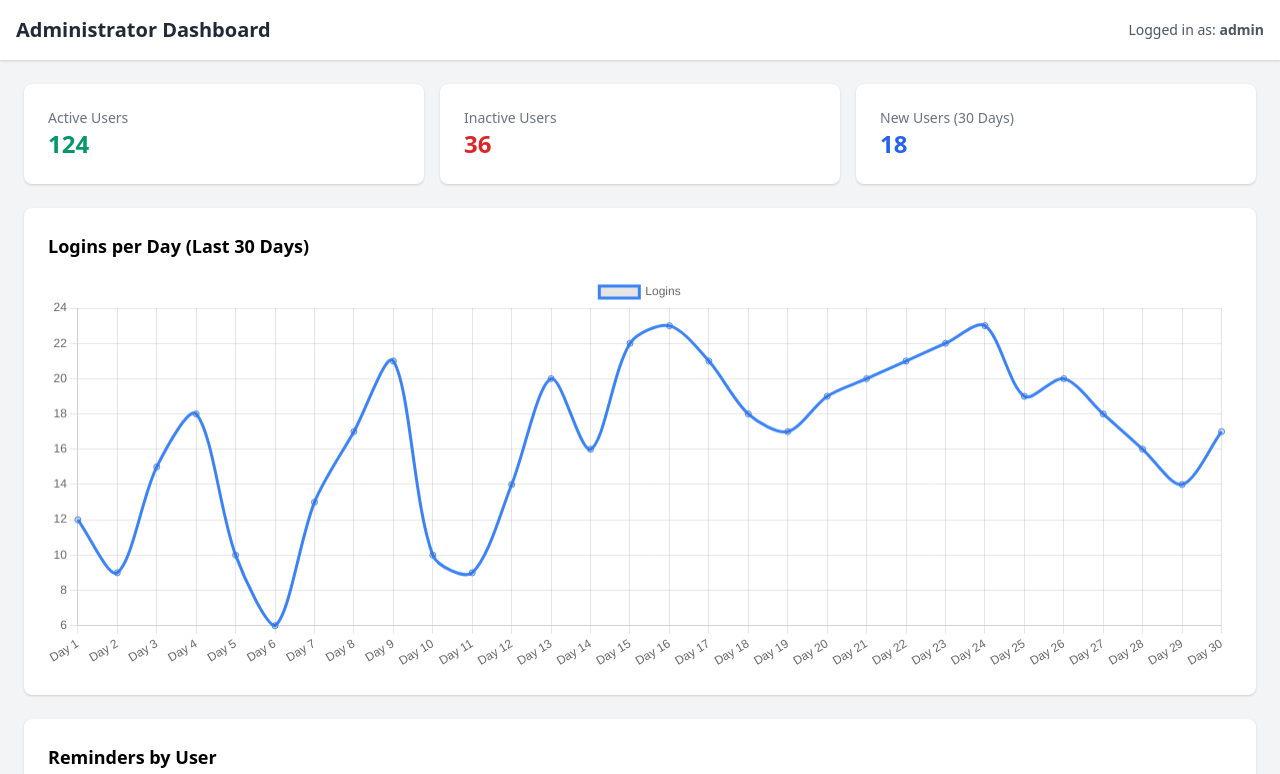
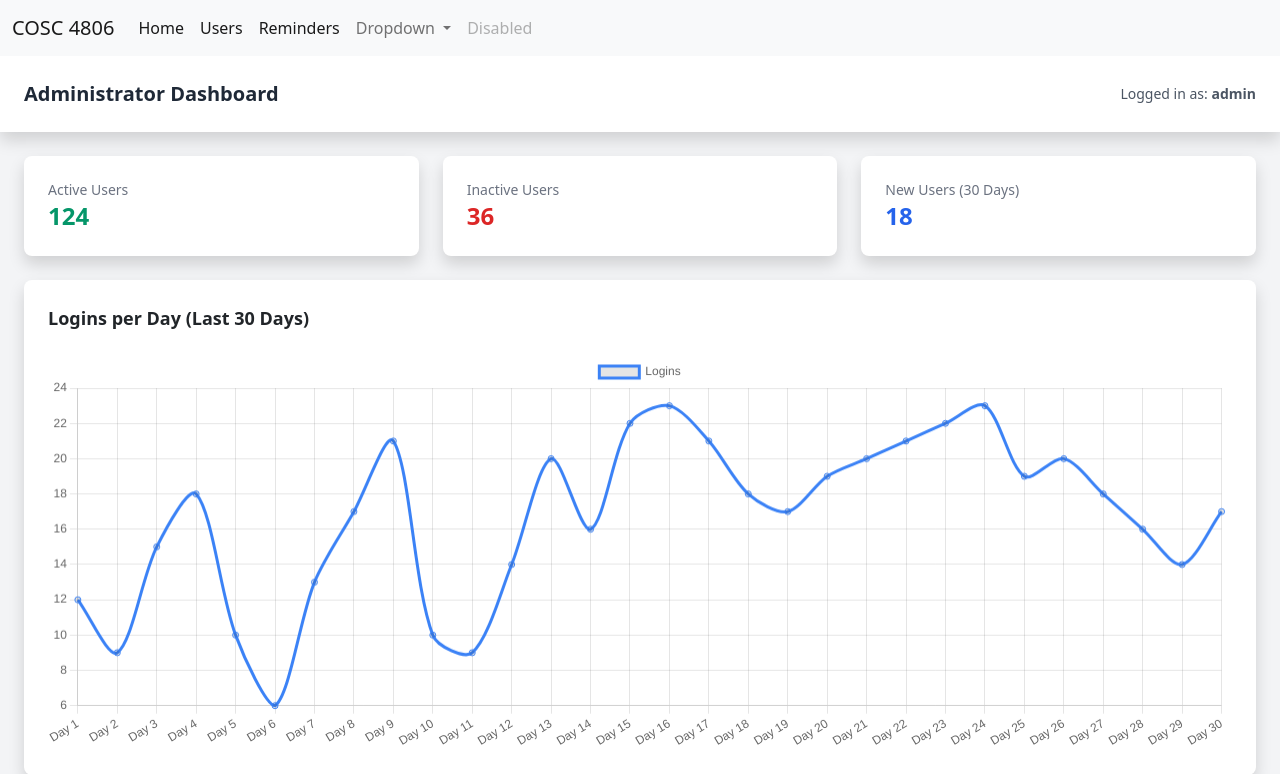
Before and after one commit to lsmasters/cosc-4806-5, a PHP site: page /admin in a window 1280 px wide. Shown: the top 774 px of the page. Run offline with PHP 8.4, Linux system fonts and the light colour scheme; the visitor is signed in with stand-in values (Sample User, id 1); data that the repository does not hold is empty.

Commit message:
Admin home page and users page written along with headerAdmin but navigation bar is not working

```diff
--- a/app/controllers/admin.php
+++ b/app/controllers/admin.php
@@ -7,4 +7,5 @@ class Admin extends Controller {
       die;
     }
 
+
 }
--- a/app/models/Admin.php
+++ b/app/models/Admin.php
@@ -5,4 +5,5 @@ class Admin {
     public function __construct() {
     }
 
+
 }
--- a/app/views/admin/index.php
+++ b/app/views/admin/index.php
@@ -1,3 +1,4 @@
+<?php require_once 'app/views/templates/headerAdmin.php' ?>
 <!DOCTYPE html>
 <html lang="en">
 <head>
@@ -59,6 +60,7 @@
         labels: [...Array(30).keys()].map(i => `Day ${i+1}`),
         datasets: [{
           label: 'Logins',
+          //get data for the last 30 days from file log.log
           data: [12, 9, 15, 18, 10, 6, 13, 17, 21, 10, 9, 14, 20, 16, 22, 23, 21, 18, 17, 19, 20, 21, 22, 23, 19, 20, 18, 16, 14, 17],
           borderColor: 'rgba(59, 130, 246, 1)',
           fill: false,
--- /dev/null
+++ b/app/views/templates/headerAdmin.php
@@ -0,0 +1,52 @@
+<?php
+if (!isset($_SESSION['auth']) && !isset($_SESSION['admin'])) {
+    header('Location: /login');
+}
+?>
+<!DOCTYPE html>
+<html lang="en">
+    <head>
+        <link href="https://cdn.jsdelivr.net/npm/bootstrap@5.1.3/dist/css/bootstrap.min.css" rel="stylesheet" integrity="sha384-1BmE4kWBq78iYhFldvKuhfTAU6auU8tT94WrHftjDbrCEXSU1oBoqyl2QvZ6jIW3" crossorigin="anonymous">
+        <link rel="icon" href="/favicon.png">
+        <title>ADMINISTRATOR</title>
+        <meta http-equiv="Content-Type" content="text/html; charset=UTF-8">
+        <meta name="viewport" content="width=device-width">
+        <meta name="apple-mobile-web-app-capable" content="yes">
+        <meta name="mobile-web-app-capable" content="yes">
+    </head>
+    <body>
+    <nav class="navbar navbar-expand-lg navbar-light bg-light">
+  <div class="container-fluid">
+    <a class="navbar-brand" href="#">COSC 4806</a>
+    <button class="navbar-toggler" type="button" data-bs-toggle="collapse" data-bs-target="#navbarSupportedContent" aria-controls="navbarSupportedContent" aria-expanded="false" aria-label="Toggle navigation">
+      <span class="navbar-toggler-icon"></span>
+    </button>
+    <div class="collapse navbar-collapse" id="navbarSupportedContent">
+      <ul class="navbar-nav me-auto mb-2 mb-lg-0">
+        <li class="nav-item">
+          <a class="nav-link active" aria-current="page" href="/admin/index.php">Home</a>
+        </li>
+        <li class="nav-item">
+          <a class="nav-link active" aria-current="page" href="users.php">Users</a>
+        </li>
+        <li class="nav-item">
+          <a class="nav-link active" aria-current="page" href="/about">Reminders</a>
+        </li>
+        <li class="nav-item dropdown">
+          <a class="nav-link dropdown-toggle" href="#" id="navbarDropdown" role="button" data-bs-toggle="dropdown" aria-expanded="false">
+            Dropdown
+          </a>
+          <ul class="dropdown-menu" aria-labelledby="navbarDropdown">
+            <li><a class="dropdown-item" href="#">Action</a></li>
+            <li><a class="dropdown-item" href="#">Another action</a></li>
+            <li><hr class="dropdown-divider"></li>
+            <li><a class="dropdown-item" href="#">Something else here</a></li>
+          </ul>
+        </li>
+        <li class="nav-item">
+          <a class="nav-link disabled">Disabled</a>
+        </li>
+      </ul>
+    </div>
+  </div>
+</nav>
```
Also changed, not shown: app/views/admin/users.php (added, +54 -0 lines).
